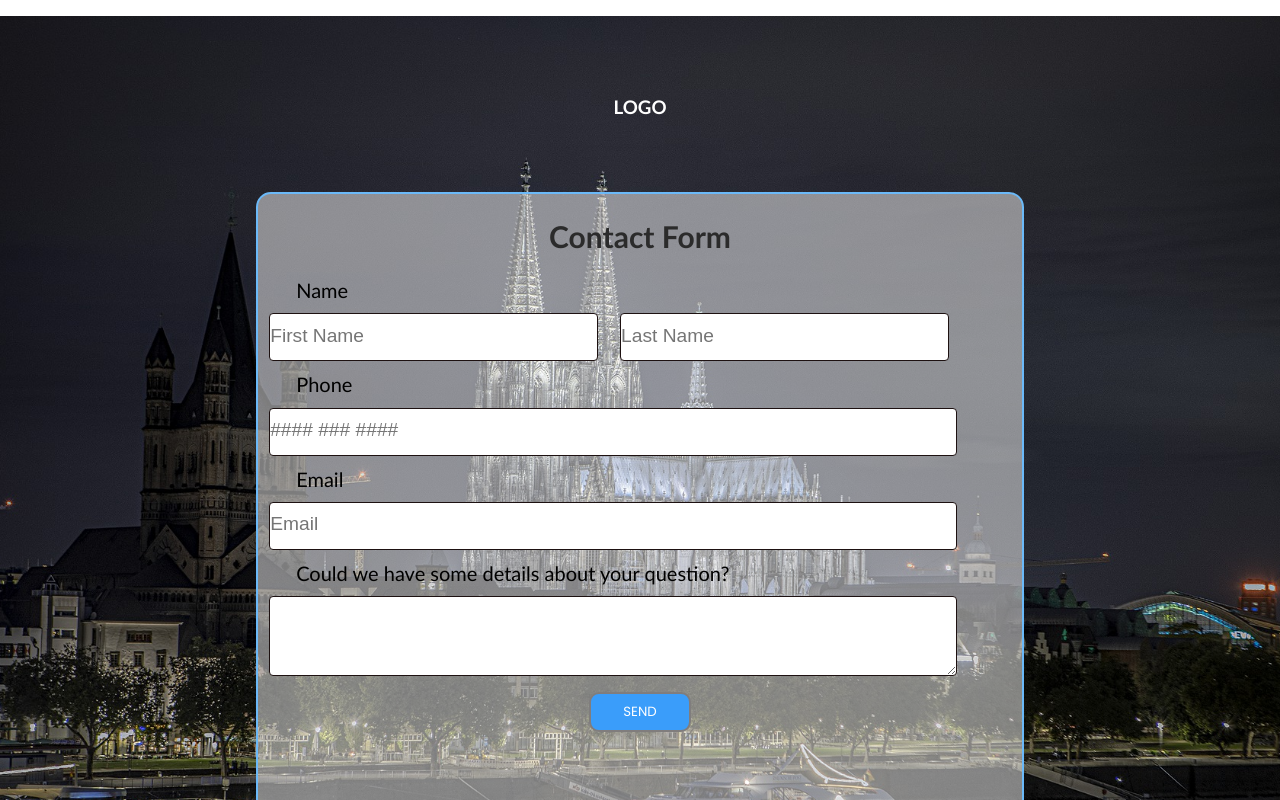
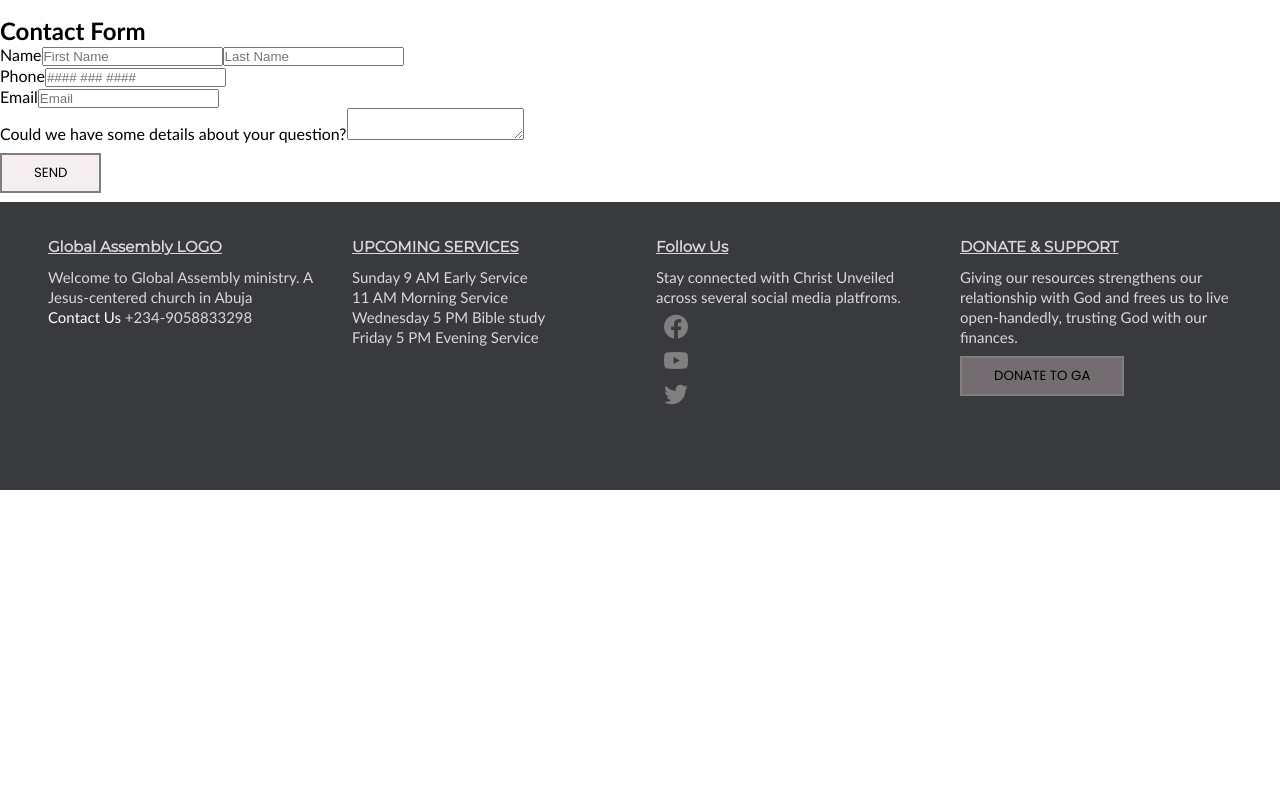
Before and after one commit to Geraldoeze/church-app, a React (Create React App) app: page /contact in a window 1280 px wide. Shown: the top 800 px of the page. Built offline with nearby package versions, Linux system fonts and the light colour scheme.

Commit message:
working on styles

```diff
--- a/src/App.js
+++ b/src/App.js
@@ -21,10 +21,10 @@ const App = () => {
         exact={true}
         element={<Contact />}
       />
-      <Route path="/new"
+      {/* <Route path="/new"
         exact={true}
         element={<Join />}
-      />
+      /> */}
     </Routes>
     </main>
     )
--- a/src/Layout/Navigation/NavLinks.js
+++ b/src/Layout/Navigation/NavLinks.js
@@ -7,9 +7,8 @@ const NavLinks = () => {
         <li>
             <NavLink to='/' exact>HOME</NavLink>
         </li>
-        <li>
-            <NavLink to='/new'>JOIN US</NavLink>
-        </li>
+
+
         <li>
             <NavLink to='/contact'>CONTACT</NavLink>
         </li>
--- a/src/pages/Join/Join.css
+++ b/src/pages/Join/Join.css
@@ -6,11 +6,13 @@
   background-position: bottom;
   width: 100%;
   height: 82vh;
+  border-radius:2px solid red ;
 }
 
 .Join h2 {
     text-align: center;
     padding: 5rem 0 2rem 0;
+    color: rgb(165, 181, 182);
 }
 .Join-form {
   background: rgba(194, 191, 191, 0.692);
--- a/src/pages/contact/contact.css
+++ b/src/pages/contact/contact.css
@@ -1,139 +0,0 @@
-.contact {
-    width: 100%;
-    height: 100%;
-    background-image: url('../../Images/cathedral.jpg');
-    background-position: center;
-    background-repeat: no-repeat;
-    background-size: cover;
-
-}
-
-.contact-logo {
-    height: 4rem;
-    color: #fff;
-    padding: 2.2rem 0 0 0;
-    text-align: center;
-}
-.contact-text {
-    text-align: center;
-    margin: 0.4rem;
-    color: rgb(51, 51, 51);
-}
-.contact-form {
-    width: 80%;
-    border: 2px solid rgb(107, 185, 248);
-    border-radius: 15px ;
-    background: rgba(255, 255, 255, 0.486);
-    height: 89vh;
-    font-size:20px;
-    margin: 1rem auto;
-
-}
-
-.form:hover {
-    color: rgb(50, 160, 250);
-}
-
-input:hover {
-    border: 0.2rem solid rgb(60, 164, 250);
-}
-
-.label {
- display: block;
- width: 90%;
- margin: auto;
- font-size: 16px;
-}
-
-.form-name {
- border: 1px solid rgb(29, 17, 17);
- border-radius: 4px;
- height: 2.3rem;
- width: 90%;
- margin: 0.7rem ;
-}
-
-input::placeholder {
-    font-size: 1.2rem;
-}
-.form-phone {
-    border: 1px solid rgb(29, 17, 17);
-    border-radius: 4px;
-    height: 2.3rem;
-    width: 90%;
-    margin: 0.7rem;
-}
-.form-mail{
-    border: 1px solid rgb(29, 17, 17);
-    border-radius: 4px;
-    height: 2.3rem;
-    width: 90%;
-    margin: 0.7rem;
-}
-
-
-.form-details {
- border: 1px solid rgb(29, 17, 17);
- border-radius: 4px;
- width: 90%;
- height: 5rem;
- margin: 0.7rem;
-}
-.form-details:hover{
-    border: 0.2rem solid rgb(123, 140, 238);
-}
-
-.btn1 {
-    background: rgb(58, 157, 250);
-    color: white;
-    border-radius: 10px;
-    display: block;
-    margin: auto;
-}
-
-
-@media (min-width: 550px){
-.contact-form {
-    height: 100vh;
-    width: 60%;
-}
-.contact-text{
-    margin: 0.6rem;
-    color: rgb(43, 43, 43);
-}
-.contact-logo {
-    padding: 3rem  0 ;
-}
-.label {
-    font-size: 20px;
-}
-.form-name {
-    height: 3rem;
-}
-.form-mail{
-    height: 3rem;
-}
-.form-phone{
-    height: 3rem;
-}
-}
-
-@media (min-width: 768px) {
-    .contact-form {
-        height: 100vh;
-        width: 60%;
-    }
-    .contact-text{
-        margin: 1.5rem;
-        color: rgb(43, 43, 43);
-    }
-    .contact-logo {
-        padding: 5rem  0 ;
-    }
-    .label {
-        font-size: 20px;
-    }
-    .form-name {
-        width: 43%;
-    }
-}
--- a/src/pages/contact/contact.js
+++ b/src/pages/contact/contact.js
@@ -9,24 +9,27 @@ const Contact = () => {
     return (
         <>
         <section className='contact'>
-          <h3 className='contact-logo'>LOGO</h3>
+
           <form method='POST' onSubmit={handleSubmit} className='contact-form'>
             <h1 className='contact-text'>Contact Form</h1>
-            <div className='form'>
+
+            <div className='form main'>
               <label className='label'>Name</label>
               <input className='form-name' type='text' placeholder='First Name' name='fname'/>
               <input className='form-name' type='text' placeholder='Last Name' name='lname'/>
             </div>
-            <div className='form'>
+
+            <div className='form digits'>
               <label className='label'>Phone</label>
               <input className='form-phone' type='number' placeholder='#### ### ####' name='number'/>
             </div>
-            <div className='form'>
+
+            <div className='form email'>
               <label className='label'>Email</label>
               <input className='form-mail' type='email' placeholder='Email' name='mail'/>
             </div>
 
-            <div className='form'>
+            <div className='form info'>
               <label className='label'>Could we have some details about your question?</label>
               <textarea className='form-details' type='text' name='details'/>
             </div>
```
